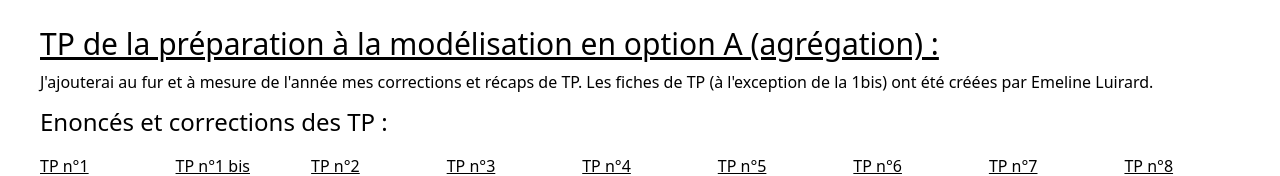
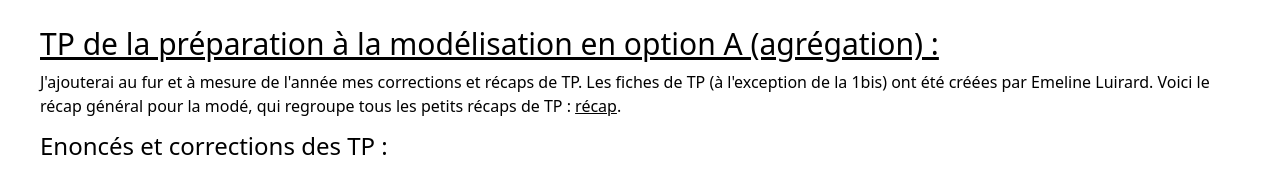
Before and after one commit to alicemoriniere/alicemoriniere.github.io, a Vue app: page /enseignements in a window 1280 px wide. Shown: the part 386-562 px from the top of the page. Built offline with nearby package versions, Linux system fonts and the light colour scheme.

Commit message:
ajout récap ok

```diff
--- a/src/TeachingView.vue
+++ b/src/TeachingView.vue
@@ -3,7 +3,7 @@
     <span class="text-3xl my-2 underline bold">
       TP de la préparation à la modélisation en option A (agrégation) :</span
     >
-    <span> J'ajouterai au fur et à mesure de l'année mes corrections et récaps de TP. Les fiches de TP (à l'exception de la 1bis) ont été créées par Emeline Luirard. </span>
+    <span> J'ajouterai au fur et à mesure de l'année mes corrections et récaps de TP. Les fiches de TP (à l'exception de la 1bis) ont été créées par Emeline Luirard. Voici le récap général pour la modé, qui regroupe tous les petits récaps de TP : <a href="tp/recapglobal.ipynb" target="_blank" class="underline">récap</a>. </span>
     <span class="text-2xl my-3 bold"> Enoncés et corrections des TP :</span>
     <!--grid-cols-n: nombre de colonnes, gap-x/y : espacement entre deux cellules -->
     <div class="grid grid-cols-9 gap-x-5 gap-y-5 mt-1">
```
